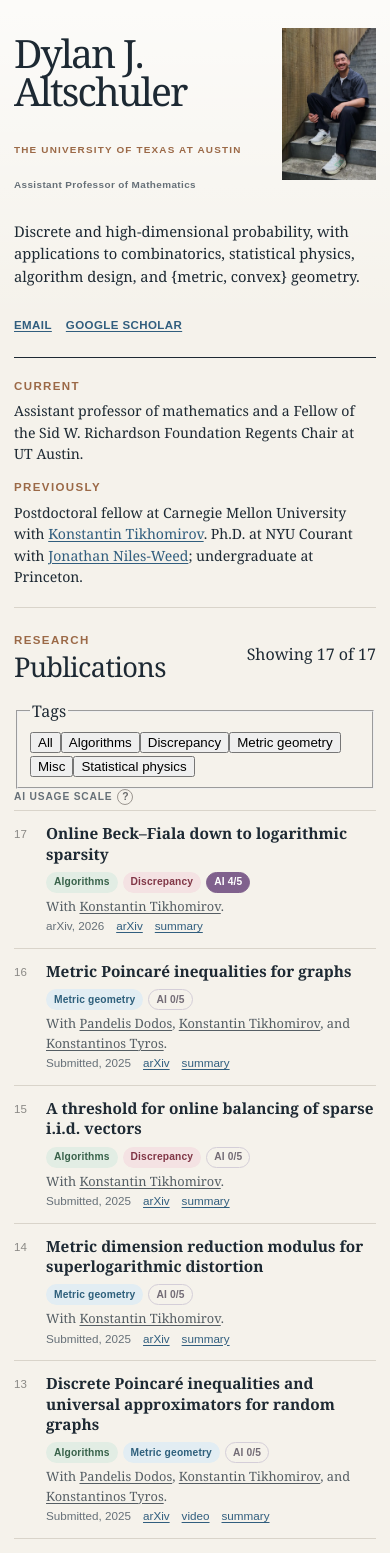
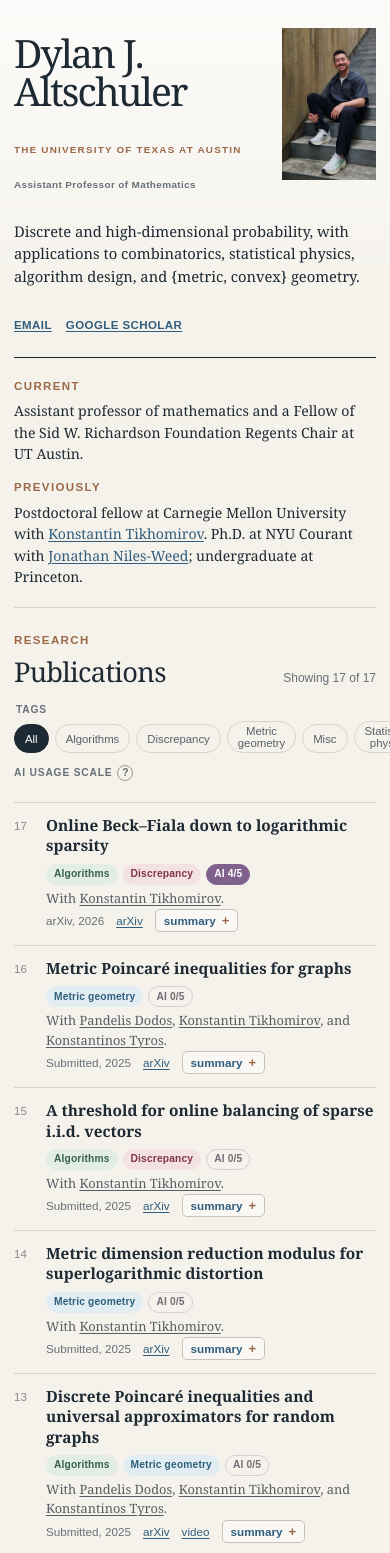
Before and after one commit to dylanaltschuler/dylanaltschuler.github.io, a React (Vite) app: page / in a window 390 px wide. Shown: the top 1553 px of the page. Built offline with nearby package versions, Linux system fonts and the light colour scheme.

Commit message:
Restore topic filters and refine publication details

```diff
--- a/src/styles.css
+++ b/src/styles.css
@@ -62,9 +62,13 @@ summary:focus-visible {
 
 .institution,
 .section-kicker,
+.section-count,
 .profile-links,
+.filter-chip,
 .tag,
 .paper-meta,
+.clear-button,
+.empty-state button,
 .role {
   font-family: Arial, Helvetica, sans-serif;
 }
@@ -156,21 +160,37 @@ h1 {
 }
 
 h2 {
-  margin: 2px 0 0;
+  margin: 7px 0 0;
   font-size: 2rem;
   font-weight: 500;
   letter-spacing: -0.025em;
   line-height: 1.1;
 }
 
-.ai-scale {
+.section-count {
+  margin: 0;
+  color: var(--muted);
+  font-size: 0.75rem;
+}
+
+.filter-panel {
+  display: grid;
+  grid-template-columns: minmax(0, 1fr) auto;
+  gap: 12px 24px;
+  align-items: end;
+  padding: 0 0 16px;
+}
+
+.filter-group {
   min-width: 0;
   margin: 0;
   padding: 0;
+  border: 0;
 }
 
+.filter-group legend,
 .ai-scale-label {
-  margin: 0 0 5px;
+  margin-bottom: 5px;
   color: var(--muted);
   font-family: Arial, Helvetica, sans-serif;
   font-size: 0.64rem;
@@ -180,11 +200,24 @@ h2 {
   text-transform: uppercase;
 }
 
+.filter-group legend span,
 .ai-scale-label span {
   color: #90908c;
   font-weight: 400;
   letter-spacing: 0;
   text-transform: none;
+}
+
+.filter-options,
+.filter-controls {
+  display: flex;
+  flex-wrap: wrap;
+  gap: 6px;
+  align-items: end;
+}
+
+.filter-controls {
+  justify-content: flex-end;
 }
 
 .ai-scale-info {
@@ -214,8 +247,8 @@ h2 {
   top: calc(100% + 8px);
   z-index: 10;
   display: none;
-  width: min(520px, calc(100vw - 48px));
-  padding: 12px 14px;
+  width: min(650px, calc(100vw - 48px));
+  padding: 14px 16px;
   border: 1px solid #bfb8ad;
   border-radius: 5px;
   background: var(--surface);
@@ -230,17 +263,68 @@ h2 {
   text-transform: none;
 }
 
-.ai-scale-tooltip span {
+.ai-scale-tooltip .ai-scale-entry {
   display: block;
 }
 
-.ai-scale-tooltip span + span {
-  margin-top: 5px;
+.ai-scale-tooltip .ai-scale-entry + .ai-scale-entry {
+  margin-top: 9px;
+}
+
+.ai-scale-entry strong,
+.ai-scale-entry em {
+  display: block;
+}
+
+.ai-scale-entry strong {
+  color: var(--ink);
+  font-style: normal;
+  font-weight: 700;
+}
+
+.ai-scale-entry em {
+  margin-top: 1px;
+  color: #596168;
+  font-family: Georgia, "Times New Roman", serif;
+  font-size: 0.72rem;
+  font-weight: 400;
 }
 
 .ai-scale-info:hover .ai-scale-tooltip,
 .ai-scale-info:focus-within .ai-scale-tooltip {
   display: block;
+}
+
+.filter-chip {
+  display: inline-flex;
+  min-height: 29px;
+  align-items: center;
+  padding: 3px 10px;
+  border: 1px solid var(--line);
+  border-radius: 999px;
+  background: transparent;
+  color: #576068;
+  cursor: pointer;
+  font-size: 0.71rem;
+}
+
+.filter-chip.active,
+.filter-chip:hover {
+  border-color: var(--ink);
+  background: var(--ink);
+  color: #fff;
+}
+
+.clear-button {
+  min-height: 29px;
+  padding: 3px 2px;
+  border: 0;
+  background: transparent;
+  color: var(--link);
+  cursor: pointer;
+  font-size: 0.7rem;
+  text-decoration: underline;
+  text-underline-offset: 0.16em;
 }
 
 .paper-list {
@@ -300,6 +384,25 @@ h3 {
   letter-spacing: 0.015em;
   line-height: 1;
   white-space: nowrap;
+}
+
+.tag-button {
+  margin: 0;
+  cursor: pointer;
+  transition:
+    box-shadow 120ms ease,
+    transform 120ms ease;
+}
+
+.tag-button:hover {
+  box-shadow: inset 0 0 0 1px currentColor;
+}
+
+.tag-button.selected {
+  box-shadow:
+    inset 0 0 0 1px currentColor,
+    0 0 0 2px var(--surface),
+    0 0 0 3px currentColor;
 }
 
 .tag-discrepancy {
@@ -387,12 +490,38 @@ h3 {
 }
 
 .paper-meta summary {
+  display: inline-flex;
+  min-height: 23px;
+  align-items: center;
+  gap: 6px;
+  padding: 2px 8px;
+  border: 1px solid #c9c1b6;
+  border-radius: 5px;
+  background: rgba(255, 255, 255, 0.5);
   color: var(--link);
   cursor: pointer;
   list-style: none;
-  text-decoration: underline;
-  text-decoration-thickness: 1px;
-  text-underline-offset: 0.17em;
+  font-weight: 700;
+  line-height: 1;
+  transition:
+    border-color 120ms ease,
+    background 120ms ease;
+}
+
+.paper-meta summary::after {
+  content: "+";
+  color: var(--wood);
+  font-size: 0.82rem;
+  line-height: 1;
+}
+
+.paper-meta details[open] summary::after {
+  content: "−";
+}
+
+.paper-meta summary:hover {
+  border-color: #9f9184;
+  background: #fff;
 }
 
 .paper-meta summary::-webkit-details-marker {
@@ -409,6 +538,28 @@ h3 {
   font-family: Georgia, "Times New Roman", serif;
   font-size: 0.82rem;
   line-height: 1.5;
+}
+
+.empty-state {
+  padding: 44px 18px;
+  border-top: 1px solid var(--line);
+  border-bottom: 1px solid var(--line);
+  text-align: center;
+}
+
+.empty-state p {
+  margin-bottom: 8px;
+  color: var(--muted);
+}
+
+.empty-state button {
+  border: 0;
+  background: transparent;
+  color: var(--link);
+  cursor: pointer;
+  font-size: 0.78rem;
+  text-decoration: underline;
+  text-underline-offset: 0.17em;
 }
 
 footer {
@@ -498,10 +649,35 @@ footer > a {
     font-size: 1.7rem;
   }
 
+  .filter-panel {
+    grid-template-columns: 1fr;
+    gap: 12px;
+  }
+
+  .topic-filter .filter-options {
+    flex-wrap: nowrap;
+    margin-right: -14px;
+    overflow-x: auto;
+    padding-right: 14px;
+    scrollbar-width: none;
+  }
+
+  .topic-filter .filter-options::-webkit-scrollbar {
+    display: none;
+  }
+
+  .filter-controls {
+    justify-content: flex-start;
+  }
+
+  .ai-filter {
+    flex: 1 1 240px;
+  }
+
   .ai-scale-tooltip {
     right: auto;
     left: 0;
-    width: min(520px, calc(100vw - 40px));
+    width: min(650px, calc(100vw - 40px));
   }
 
   .paper {
```
